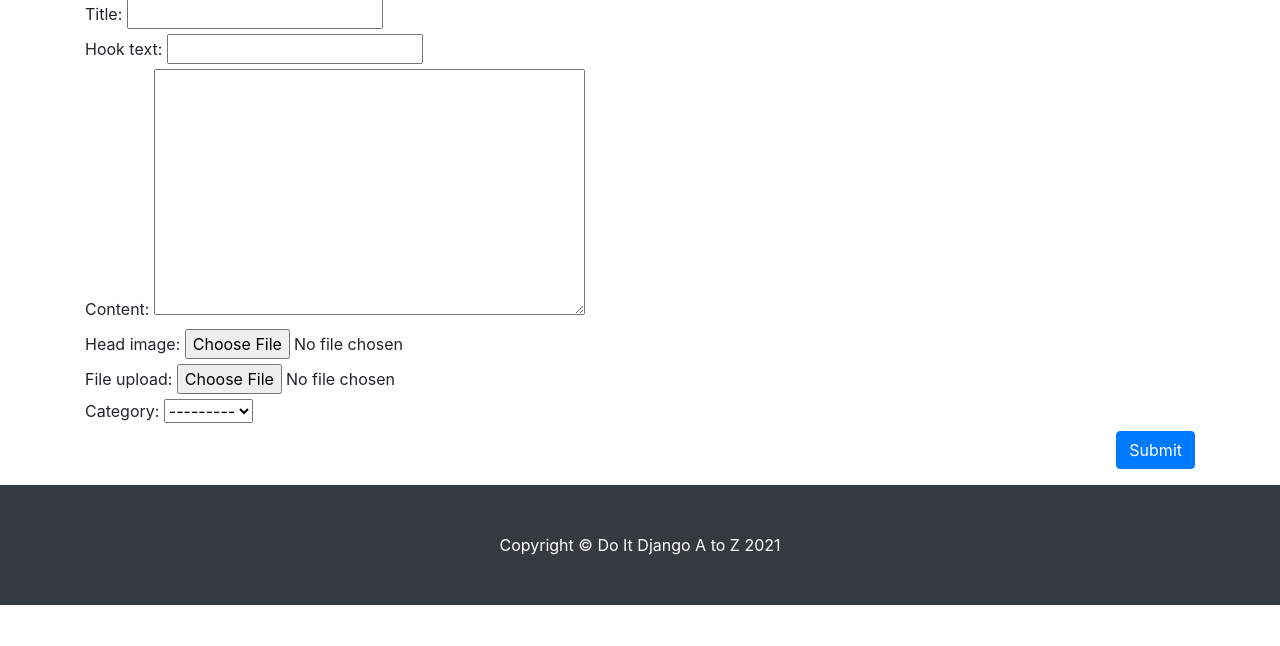
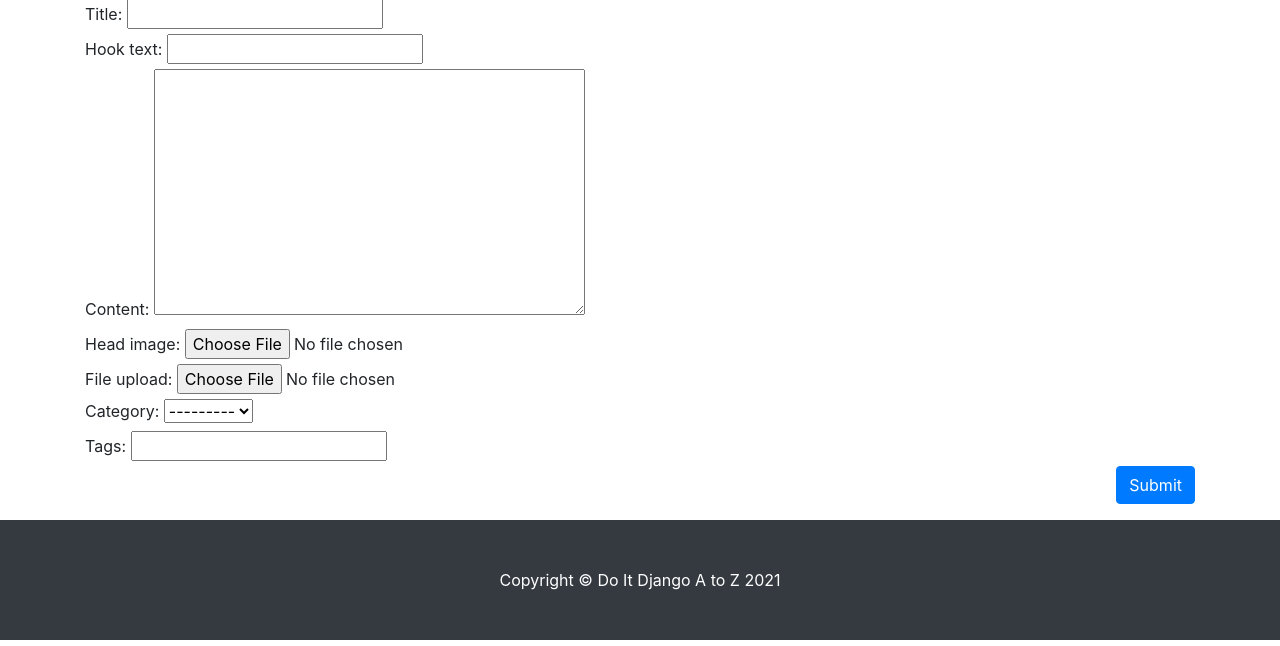
Before and after one commit to ckdals3121/DjangoStudy, a Django app: page /blog/create_post/ in a window 1280 px wide. Shown: the part 154-800 px from the top of the page. Run offline with Django 5.2, Linux system fonts and the light colour scheme; the visitor is signed in with stand-in values (Sample User, id 1); data that the repository does not hold is empty; some libraries are stand-ins or nearby versions.

Commit message:
CREATE Tag by text when create post

```diff
--- a/blog/templates/blog/post_form.html
+++ b/blog/templates/blog/post_form.html
@@ -8,6 +8,10 @@
     <form method = "post" enctype = "multipart/form-data">{% csrf_token %}
         <table>
             {{ form }}
+            <div>
+                <label for = "id_tags_str">Tags:</label>
+                <input type = "text" name = "tags_str" id = "id_tags_str">
+            </div>
         </table>
         <button type = "submit" class = "btn btn-primary float-right">Submit</button>
     </form>
--- a/blog/views.py
+++ b/blog/views.py
@@ -3,6 +3,7 @@ from django.views.generic import ListView, DetailView, CreateView, UpdateView
 from django.contrib.auth.mixins import LoginRequiredMixin, UserPassesTestMixin
 from .models import Post, Category, Tag
 from django.core.exceptions import PermissionDenied
+from django.utils.text import slugify
 
 # FBV
 # def index(request) :
@@ -61,7 +62,24 @@ class PostCreate(LoginRequiredMixin, UserPassesTestMixin, CreateView) :
         current_user = self.request.user
         if current_user.is_authenticated and (current_user.is_staff or current_user.is_superuser) :
             form.instance.author = current_user
-            return super(PostCreate, self).form_valid(form)
+            response = super(PostCreate, self).form_valid(form)
+
+            tags_str = self.request.POST.get('tags_str')
+            if tags_str :
+                tags_str = tags_str.strip()
+
+                tags_str = tags_str.replace(',', ';')
+                tags_list = tags_str.split(';')
+
+                for t in tags_list :
+                    t = t.strip()
+                    tag, is_tag_created = Tag.objects.get_or_create(name = t)
+                    if is_tag_created :
+                        tag.slug = slugify(t, allow_unicode = True)
+                        tag.save()
+                    self.object.tags.add(tag)
+
+            return response
         else :
             return redirect('/blog/')
 
```
Also changed, not shown: blog/tests.py (+9 -0 lines).
